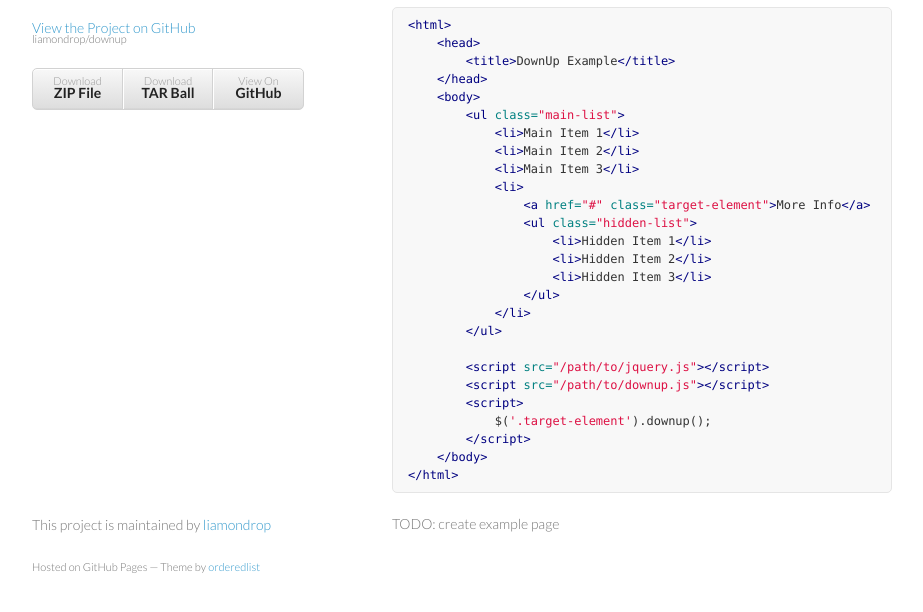
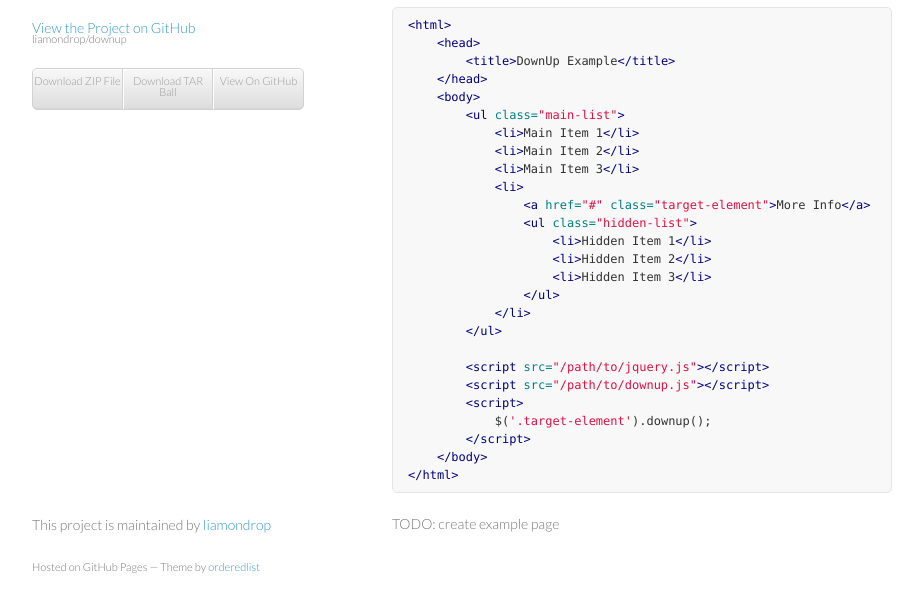
Before and after one commit to liamondrop/downup, a plain HTML site: page index.html in a window 1280 px wide. Shown: the part 154-766 px from the top of the page, without its empty margins (178-1101 px from the left). Drawn offline with Linux system fonts and the light colour scheme.

Commit message:
small change to example page

```diff
--- a/index.html
+++ b/index.html
@@ -22,9 +22,9 @@
 
 
         <ul>
-          <li><a href="https://github.com/liamondrop/downup/zipball/master">Download <strong>ZIP File</strong></a></li>
-          <li><a href="https://github.com/liamondrop/downup/tarball/master">Download <strong>TAR Ball</strong></a></li>
-          <li><a href="https://github.com/liamondrop/downup">View On <strong>GitHub</strong></a></li>
+          <li><a href="https://github.com/liamondrop/downup/zipball/master">Download ZIP File</a></li>
+          <li><a href="https://github.com/liamondrop/downup/tarball/master">Download TAR Ball</a></li>
+          <li><a href="https://github.com/liamondrop/downup">View On GitHub</a></li>
         </ul>
       </header>
       <section>
```
